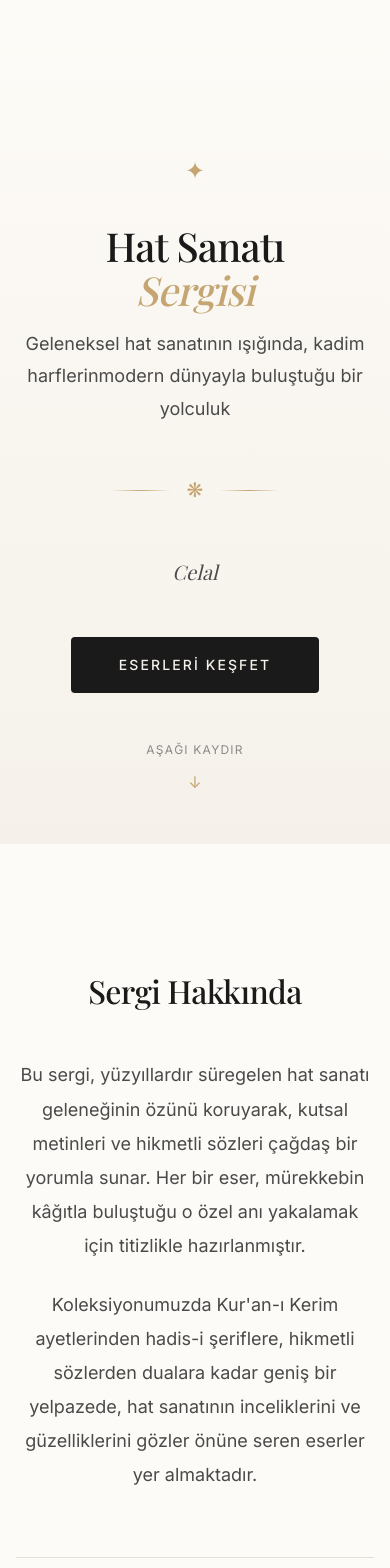
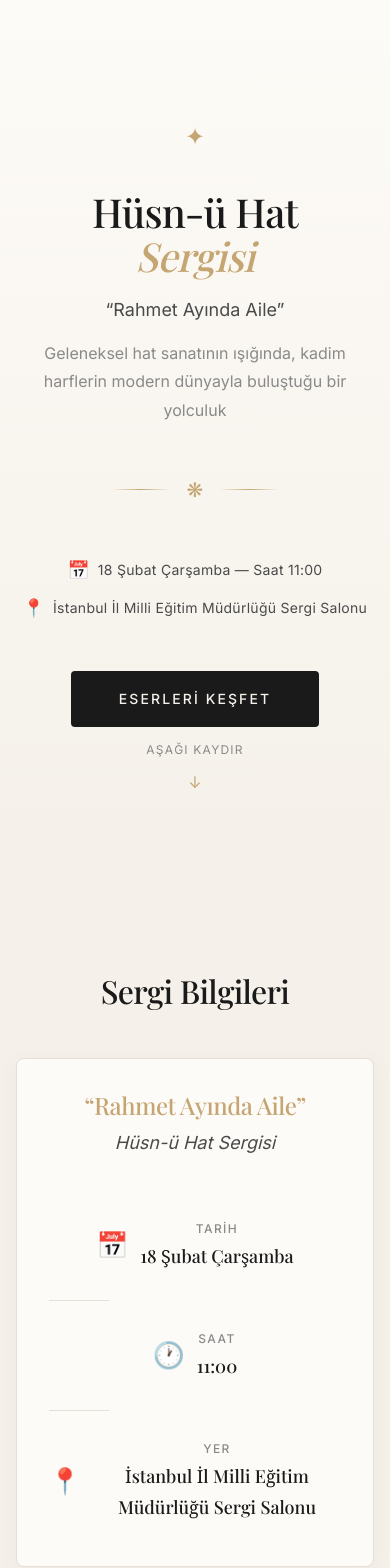
Before and after one commit to CelalTurkoglu/Sanal-hat-sergisi, a Next.js app: page / in a window 390 px wide. Shown: the top 1568 px of the page. Built offline with nearby package versions, Linux system fonts and the light colour scheme; no server answers; the database is empty; a web font is replaced by a local one.

Commit message:
bilgiler güncellendi

```diff
--- a/src/app/admin/layout.tsx
+++ b/src/app/admin/layout.tsx
@@ -1,7 +1,7 @@
 import './admin.css'
 
 export const metadata = {
-    title: 'Admin Panel | Hat Sanatı Sergisi',
+    title: 'Admin Panel | Hüsn-ü Hat Sergisi',
 }
 
 export default async function AdminLayout({
--- a/src/app/admin/page.tsx
+++ b/src/app/admin/page.tsx
@@ -57,7 +57,7 @@ export default async function AdminDashboard() {
             {/* Content */}
             <main className="admin-content">
                 <h1 className="admin-title">Hoş Geldiniz</h1>
-                <p className="admin-subtitle">Hat Sanatı Sergisi yönetim paneli</p>
+                <p className="admin-subtitle">Rahmet Ayında Aile — Hüsn-ü Hat Sergisi yönetim paneli</p>
 
                 {/* Stats */}
                 <div className="stats-grid">
--- a/src/app/artwork/[id]/page.tsx
+++ b/src/app/artwork/[id]/page.tsx
@@ -40,7 +40,7 @@ export async function generateMetadata({ params }: PageProps) {
     }
 
     return {
-        title: `${artwork.title} | Hat Sanatı Sergisi`,
+        title: `${artwork.title} | Hüsn-ü Hat Sergisi`,
         description: artwork.meaning.substring(0, 160),
         openGraph: {
             title: artwork.title,
@@ -152,7 +152,7 @@ export default async function ArtworkPage({ params }: PageProps) {
             {/* Footer */}
             <footer className={styles.footer}>
                 <p className={styles.footerText}>
-                    © 2024 Celal Hat Sanatı Sergisi
+                    © 2025 Hüsn-ü Hat Sergisi | İstanbul İl Milli Eğitim Müdürlüğü
                 </p>
             </footer>
         </main>
--- a/src/app/globals.css
+++ b/src/app/globals.css
@@ -1,5 +1,5 @@
 /* Modern İslami Minimalizm - Design System */
-/* Hat Sanatı Sergisi Dijital Rehber */
+/* Hüsn-ü Hat Sergisi Dijital Rehber */
 
 /* ========================================
    CSS Reset & Base
--- a/src/app/layout.tsx
+++ b/src/app/layout.tsx
@@ -22,13 +22,12 @@ const notoNaskh = Noto_Naskh_Arabic({
 });
 
 export const metadata: Metadata = {
-  title: "Hat Sanatı Sergisi | Celal",
-  description: "Geleneksel hat sanatının modern dijital sunumu. 40 özgün eserin yer aldığı sergiyi keşfedin.",
-  keywords: ["hat sanatı", "kaligrafi", "İslami sanat", "sergi", "Celal"],
-  authors: [{ name: "Celal" }],
+  title: "Rahmet Ayında Aile — Hüsn-ü Hat Sergisi",
+  description: "\"Rahmet Ayında Aile\" Hüsn-ü Hat Sergisi. 18 Şubat Çarşamba, Saat 11:00 — İstanbul İl Milli Eğitim Müdürlüğü Sergi Salonu'nda eserleri keşfedin.",
+  keywords: ["hüsn-ü hat", "hat sanatı", "kaligrafi", "İslami sanat", "sergi", "Rahmet Ayında Aile", "İstanbul", "İl Milli Eğitim Müdürlüğü"],
   openGraph: {
-    title: "Hat Sanatı Sergisi | Celal",
-    description: "Geleneksel hat sanatının modern dijital sunumu",
+    title: "Rahmet Ayında Aile — Hüsn-ü Hat Sergisi",
+    description: "\"Rahmet Ayında Aile\" Hüsn-ü Hat Sergisi — 18 Şubat Çarşamba, Saat 11:00 | İstanbul İl Milli Eğitim Müdürlüğü Sergi Salonu",
     type: "website",
     locale: "tr_TR",
   },
--- a/src/app/page.module.css
+++ b/src/app/page.module.css
@@ -83,7 +83,36 @@
     font-weight: 400;
     font-style: italic;
     color: var(--text-secondary);
+    margin-bottom: var(--space-4);
+}
+
+.heroInfo {
+    display: flex;
+    flex-direction: column;
+    gap: var(--space-3);
     margin-bottom: var(--space-8);
+}
+
+.heroInfoItem {
+    display: flex;
+    align-items: center;
+    justify-content: center;
+    gap: var(--space-2);
+    font-size: var(--text-base, 1rem);
+    color: var(--text-secondary);
+    letter-spacing: 0.02em;
+}
+
+.heroInfoIcon {
+    font-size: 1.1rem;
+}
+
+.subtitleSmall {
+    font-size: var(--text-base, 1rem);
+    color: var(--text-muted);
+    max-width: 460px;
+    margin: var(--space-3) auto 0;
+    line-height: 1.8;
 }
 
 .ctaButton {
@@ -149,6 +178,98 @@
     60% {
         transform: translateY(4px);
     }
+}
+
+/* ========================================
+   Exhibition Info Section
+   ======================================== */
+.exhibitionInfo {
+    padding: var(--space-16) 0;
+    background: var(--bg-secondary);
+}
+
+.exhibitionSingle {
+    max-width: 680px;
+    margin: 0 auto;
+}
+
+.exhibitionCard {
+    background: var(--bg-primary);
+    border: 1px solid var(--divider);
+    border-radius: var(--radius-md, 12px);
+    padding: var(--space-10, 3rem) var(--space-8);
+    text-align: center;
+    transition: all var(--transition-base);
+    box-shadow: 0 4px 24px rgba(0, 0, 0, 0.04);
+}
+
+.exhibitionCard:hover {
+    transform: translateY(-4px);
+    box-shadow: 0 16px 48px rgba(0, 0, 0, 0.08);
+}
+
+.exhibitionName {
+    font-family: var(--font-heading);
+    font-size: var(--text-3xl);
+    color: var(--accent-gold);
+    margin-bottom: var(--space-2);
+    font-weight: 500;
+}
+
+.exhibitionTheme {
+    font-size: var(--text-lg);
+    color: var(--text-secondary);
+    margin-bottom: var(--space-8);
+    font-style: italic;
+}
+
+.exhibitionHighlight {
+    display: flex;
+    align-items: stretch;
+    justify-content: center;
+    gap: var(--space-6);
+    flex-wrap: wrap;
+}
+
+.highlightItem {
+    display: flex;
+    align-items: center;
+    gap: var(--space-3);
+    padding: var(--space-3) 0;
+}
+
+.highlightIcon {
+    font-size: 1.6rem;
+    line-height: 1;
+}
+
+.highlightContent {
+    display: flex;
+    flex-direction: column;
+    align-items: flex-start;
+    gap: 2px;
+}
+
+.highlightLabel {
+    font-size: var(--text-xs);
+    color: var(--text-muted);
+    text-transform: uppercase;
+    letter-spacing: 0.12em;
+    font-weight: 500;
+}
+
+.highlightValue {
+    font-family: var(--font-heading);
+    font-size: var(--text-lg);
+    color: var(--text-primary);
+    font-weight: 500;
+}
+
+.highlightDivider {
+    width: 1px;
+    background: var(--divider);
+    align-self: stretch;
+    margin: var(--space-2) 0;
 }
 
 /* ========================================
@@ -244,4 +365,40 @@
     .statNumber {
         font-size: var(--text-3xl);
     }
+
+    .exhibitionCard {
+        padding: var(--space-6);
+    }
+
+    .exhibitionName {
+        font-size: var(--text-2xl);
+    }
+
+    .exhibitionHighlight {
+        flex-direction: column;
+        align-items: center;
+        gap: var(--space-4);
+    }
+
+    .highlightDivider {
+        width: 60px;
+        height: 1px;
+        margin: 0;
+    }
+
+    .highlightItem {
+        justify-content: center;
+    }
+
+    .highlightContent {
+        align-items: center;
+    }
+
+    .heroInfo {
+        gap: var(--space-2);
+    }
+
+    .heroInfoItem {
+        font-size: var(--text-sm);
+    }
 }
--- a/src/app/page.tsx
+++ b/src/app/page.tsx
@@ -19,14 +19,16 @@ export default async function HomePage() {
 
           {/* Main title */}
           <h1 className={styles.title}>
-            Hat Sanatı
+            Hüsn-ü Hat
             <span className={styles.titleAccent}>Sergisi</span>
           </h1>
 
           {/* Subtitle */}
           <p className={styles.subtitle}>
+            &ldquo;Rahmet Ayında Aile&rdquo;
+          </p>
+          <p className={styles.subtitleSmall}>
             Geleneksel hat sanatının ışığında, kadim harflerin
-            <br />
             modern dünyayla buluştuğu bir yolculuk
           </p>
 
@@ -37,8 +39,17 @@ export default async function HomePage() {
             <span className={styles.dividerLine}></span>
           </div>
 
-          {/* Artist name */}
-          <p className={styles.artistName}>Celal</p>
+          {/* Exhibition highlight */}
+          <div className={styles.heroInfo}>
+            <p className={styles.heroInfoItem}>
+              <span className={styles.heroInfoIcon}>📅</span>
+              <span>18 Şubat Çarşamba — Saat 11:00</span>
+            </p>
+            <p className={styles.heroInfoItem}>
+              <span className={styles.heroInfoIcon}>📍</span>
+              <span>İstanbul İl Milli Eğitim Müdürlüğü Sergi Salonu</span>
+            </p>
+          </div>
 
           {/* CTA Button */}
           <Link href="/gallery" className={styles.ctaButton}>
@@ -53,6 +64,46 @@ export default async function HomePage() {
         </div>
       </section>
 
+      {/* Exhibition Info Section */}
+      <section className={styles.exhibitionInfo}>
+        <div className="container">
+          <h2 className={styles.sectionTitle}>Sergi Bilgileri</h2>
+
+          <div className={styles.exhibitionSingle}>
+            <div className={styles.exhibitionCard}>
+              <h3 className={styles.exhibitionName}>&ldquo;Rahmet Ayında Aile&rdquo;</h3>
+              <p className={styles.exhibitionTheme}>Hüsn-ü Hat Sergisi</p>
+
+              <div className={styles.exhibitionHighlight}>
+                <div className={styles.highlightItem}>
+                  <span className={styles.highlightIcon}>📅</span>
+                  <div className={styles.highlightContent}>
+                    <span className={styles.highlightLabel}>Tarih</span>
+                    <span className={styles.highlightValue}>18 Şubat Çarşamba</span>
+                  </div>
+                </div>
+                <div className={styles.highlightDivider}></div>
+                <div className={styles.highlightItem}>
+                  <span className={styles.highlightIcon}>🕐</span>
+                  <div className={styles.highlightContent}>
+                    <span className={styles.highlightLabel}>Saat</span>
+                    <span className={styles.highlightValue}>11:00</span>
+                  </div>
+                </div>
+                <div className={styles.highlightDivider}></div>
+                <div className={styles.highlightItem}>
+                  <span className={styles.highlightIcon}>📍</span>
+                  <div className={styles.highlightContent}>
+                    <span className={styles.highlightLabel}>Yer</span>
+                    <span className={styles.highlightValue}>İstanbul İl Milli Eğitim Müdürlüğü Sergi Salonu</span>
+                  </div>
+                </div>
+              </div>
+            </div>
+          </div>
+        </div>
+      </section>
+
       {/* About Section */}
       <section className={styles.about}>
         <div className="container">
@@ -60,7 +111,8 @@ export default async function HomePage() {
 
           <div className={styles.aboutContent}>
             <p className={styles.aboutText}>
-              Bu sergi, yüzyıllardır süregelen hat sanatı geleneğinin özünü koruyarak,
+              İstanbul İl Milli Eğitim Müdürlüğü tarafından düzenlenen bu sergi,
+              yüzyıllardır süregelen hat sanatı geleneğinin özünü koruyarak,
               kutsal metinleri ve hikmetli sözleri çağdaş bir yorumla sunar. Her bir eser,
               mürekkebin kâğıtla buluştuğu o özel anı yakalamak için titizlikle hazırlanmıştır.
             </p>
@@ -97,7 +149,7 @@ export default async function HomePage() {
       {/* Footer */}
       <footer className={styles.footer}>
         <p className={styles.footerText}>
-          © 2024 Celal Hat Sanatı Sergisi
+          © 2025 Hüsn-ü Hat Sergisi | İstanbul İl Milli Eğitim Müdürlüğü
         </p>
       </footer>
     </main>
--- a/src/components/admin/ArtworkForm.tsx
+++ b/src/components/admin/ArtworkForm.tsx
@@ -30,7 +30,7 @@ export default function ArtworkForm({ artwork }: ArtworkFormProps) {
         arabicText: artwork?.arabicText || '',
         meaning: artwork?.meaning || '',
         description: artwork?.description || '',
-        artist: artwork?.artist || 'Celal',
+        artist: artwork?.artist || '',
         order: artwork?.order || 0,
         isPublished: artwork?.isPublished ?? true,
     })
```
Also changed, not shown: src/app/gallery/page.tsx (+4 -4 lines).
